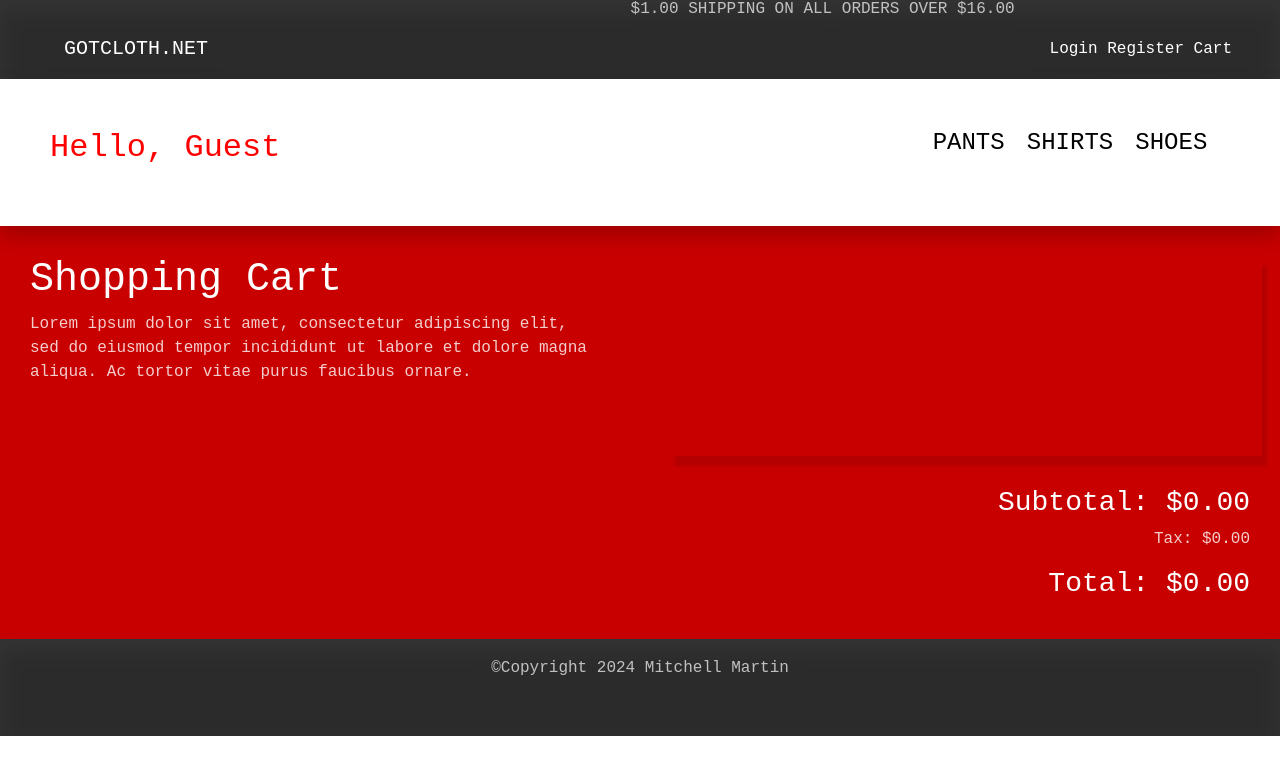
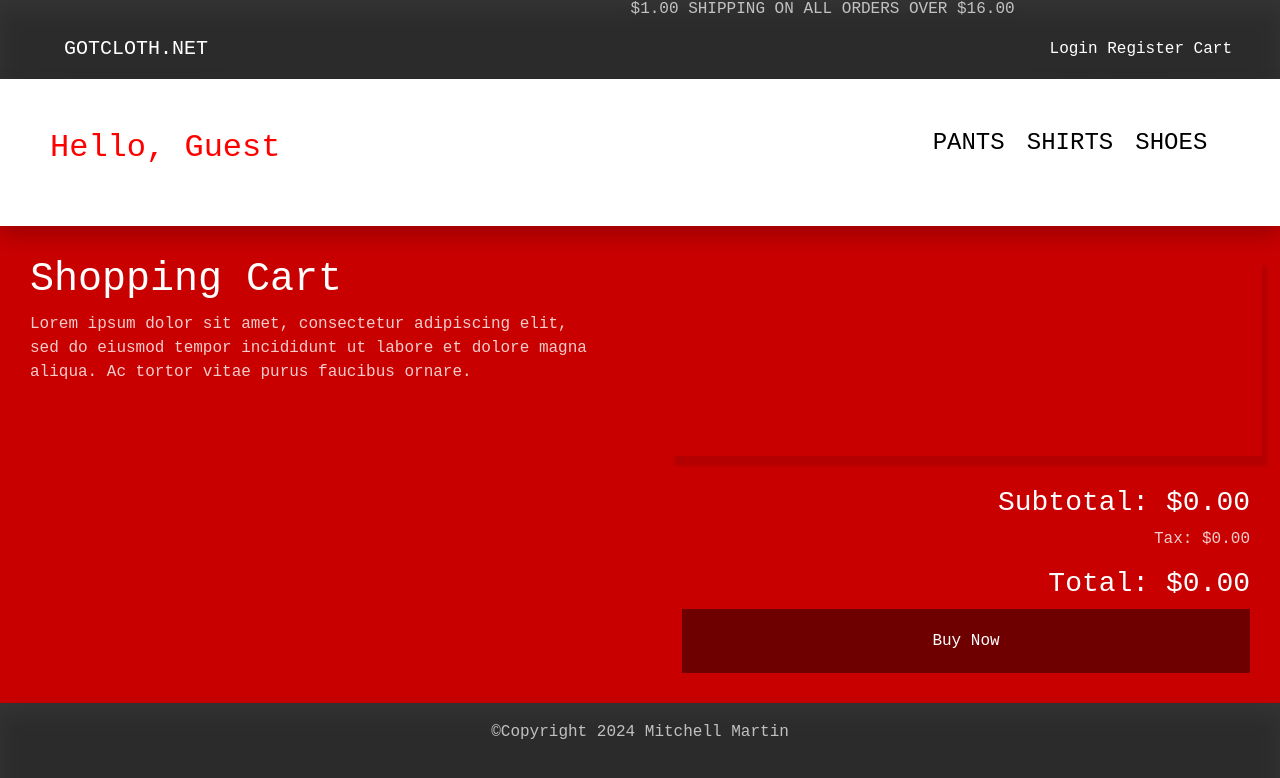
Before and after one commit to mmartin46/GotCloth, a React (Vite) app in the folder site.client/: page /cart in a window 1280 px wide. Shown: the top 778 px of the page. Built offline with nearby package versions, Linux system fonts and the light colour scheme; a web font is replaced by a local one.

Commit message:
Changes made

```diff
--- a/site.client/src/App.css
+++ b/site.client/src/App.css
@@ -203,6 +203,22 @@ html, body {
 
 .lowerHeader {
     padding-left: 5%;
+}
+
+
+.buyBtn {
+    padding: 20px;
+    text-align: center;
+    transition-duration: 0.3s;
+    background-color: rgba(100, 0, 0, 0.9);
+}
+
+.buyBtn:hover {
+    background-color: rgba(100, 0, 0, 1);
+}
+
+.buyBtn:active {
+    transform: translateY(5px);
 }
 
 .lowerHeader .row {
--- a/site.client/src/App.jsx
+++ b/site.client/src/App.jsx
@@ -229,6 +229,9 @@ const CartLayout = () => {
                                 <h3>Subtotal: ${cartInfo["subtotal"].toFixed(2)}</h3>
                                 <p>Tax: ${cartInfo["tax"].toFixed(2)}</p>
                                 <h3 className="total-price">Total: ${cartInfo["total"].toFixed(2)}</h3>
+                                <div className="buyBtn">
+                                    Buy Now
+                                </div>
                             </div>
 
                         </div>
```
